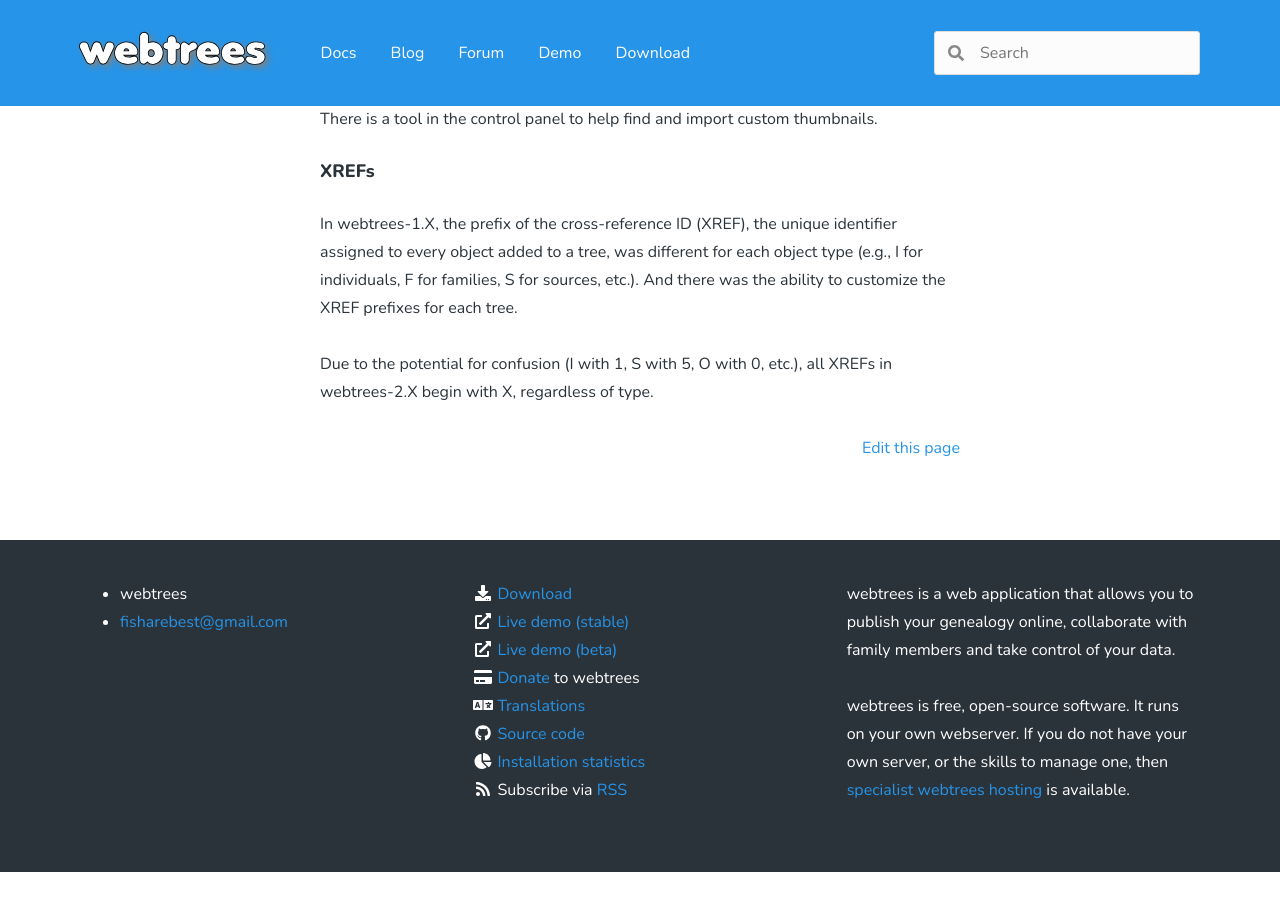
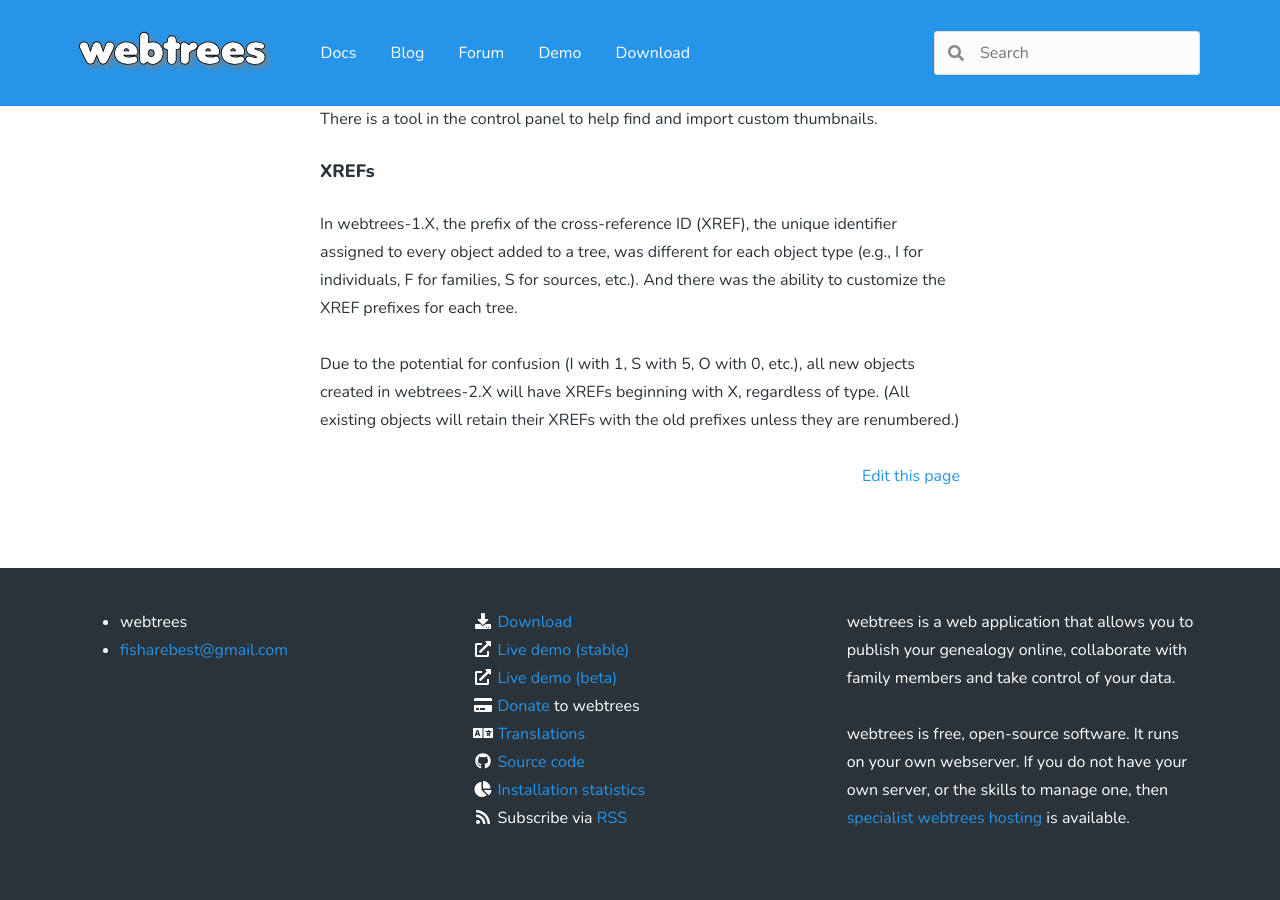
Before and after one commit to webtrees/webtrees.github.io, a Jekyll site: the page built from upgrade.md, in a window 1280 px wide and 900 px high, scrolled down 4164 px. Built offline with Jekyll 4.4.1, drawn with Linux system fonts in a browser that asks for light colours; nearby versions of some CDN libraries; before the commit the page ends 5036 px from its top, so only the background shows below that.

Commit message:
Clarify existing XREFs

```diff
--- a/upgrade.md
+++ b/upgrade.md
@@ -126,6 +126,6 @@ There is a tool in the control panel to help find and import custom thumbnails.
 
 In webtrees-1.X, the prefix of the cross-reference ID (XREF), the unique identifier assigned to every object added to a tree, was different for each object type (e.g., I for individuals, F for families, S for sources, etc.). And there was the ability to customize the XREF prefixes for each tree.
 
-Due to the potential for confusion (I with 1, S with 5, O with 0, etc.), all XREFs in webtrees-2.X begin with X, regardless of type.
+Due to the potential for confusion (I with 1, S with 5, O with 0, etc.), all new objects created in webtrees-2.X will have XREFs beginning with X, regardless of type. (All existing objects will retain their XREFs with the old prefixes unless they are renumbered.)
 
 [DOWNLOAD]: https://github.com/fisharebest/webtrees/releases/download/{{ site.latest_version }}/webtrees-{{ site.latest_version }}.zip
```
